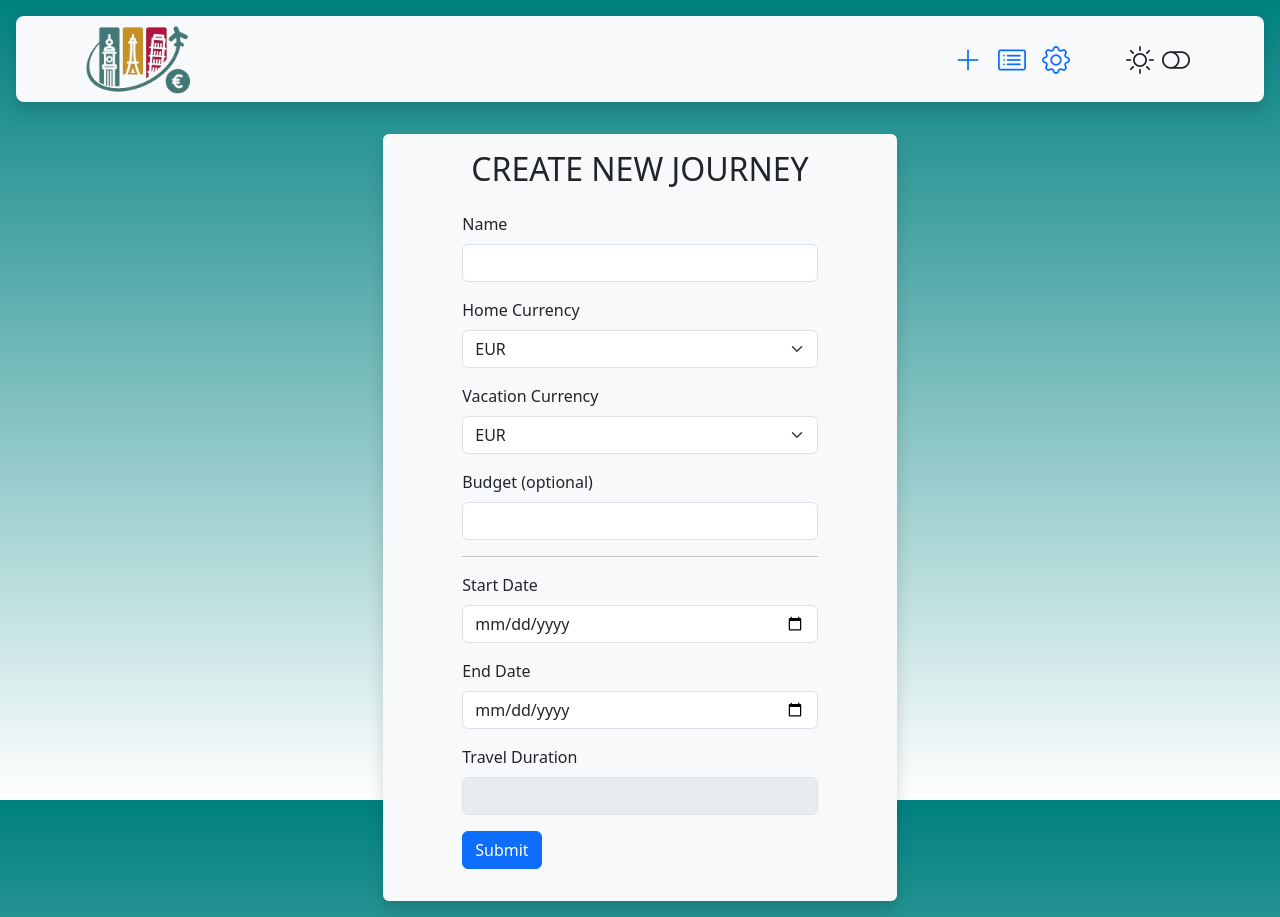
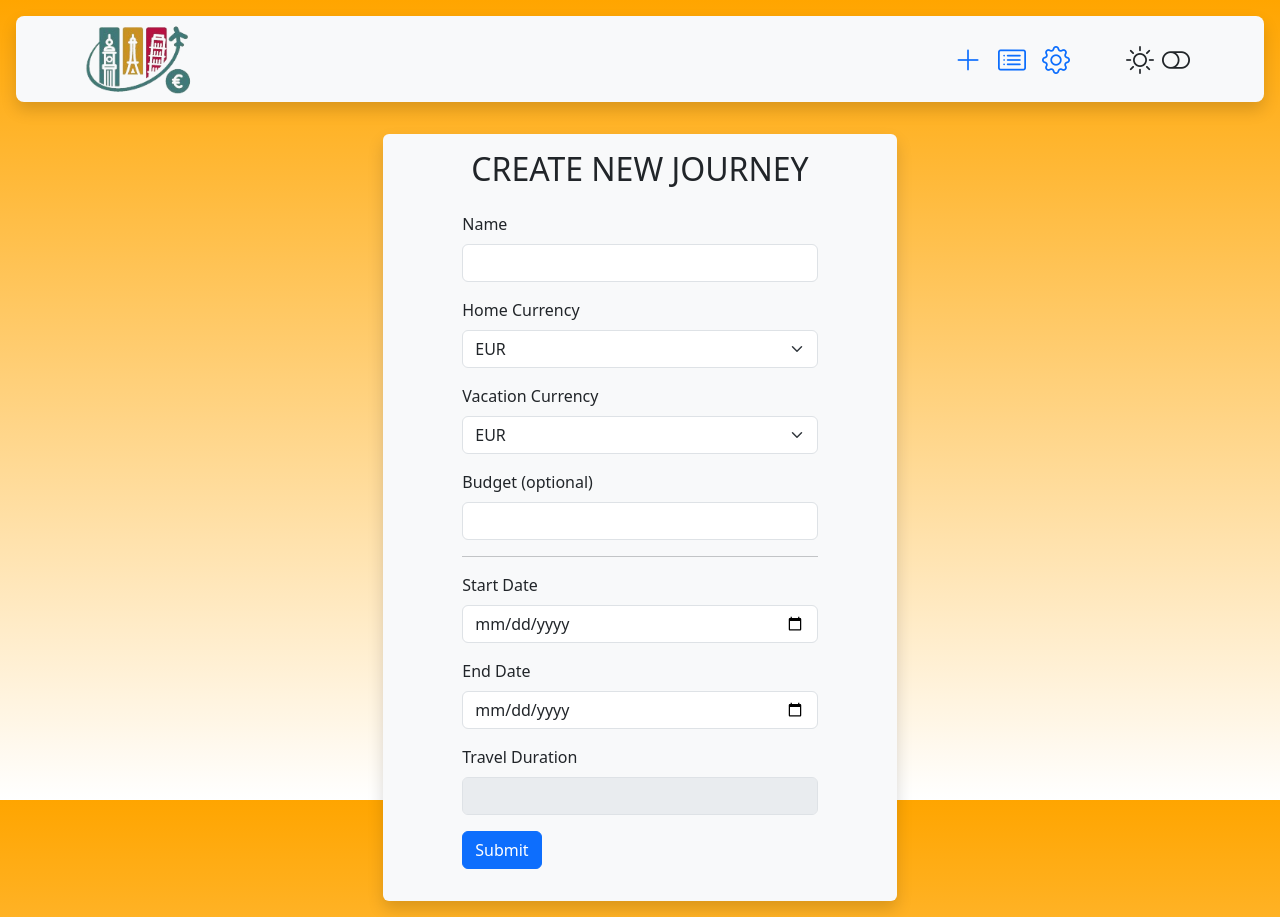
Before and after one commit to maratsch/BucksBuddyFrontEnd, a Vue app: page /#/newjourney in a window 1280 px wide. Built offline with nearby package versions, Linux system fonts and the light colour scheme; no server answers.

Commit message:
bg color change to orange, good/bad ?

```diff
--- a/src/assets/styles.css
+++ b/src/assets/styles.css
@@ -1,6 +1,6 @@
 :root {
-    --bg-light: linear-gradient(to bottom, teal, white);
-    --bg-dark: linear-gradient(to bottom, teal, black);
+    --bg-light: linear-gradient(to bottom, orange, white);
+    --bg-dark: linear-gradient(to bottom, orange, black);
 }
 
 /* Light/Dark Mode begins*/
```
